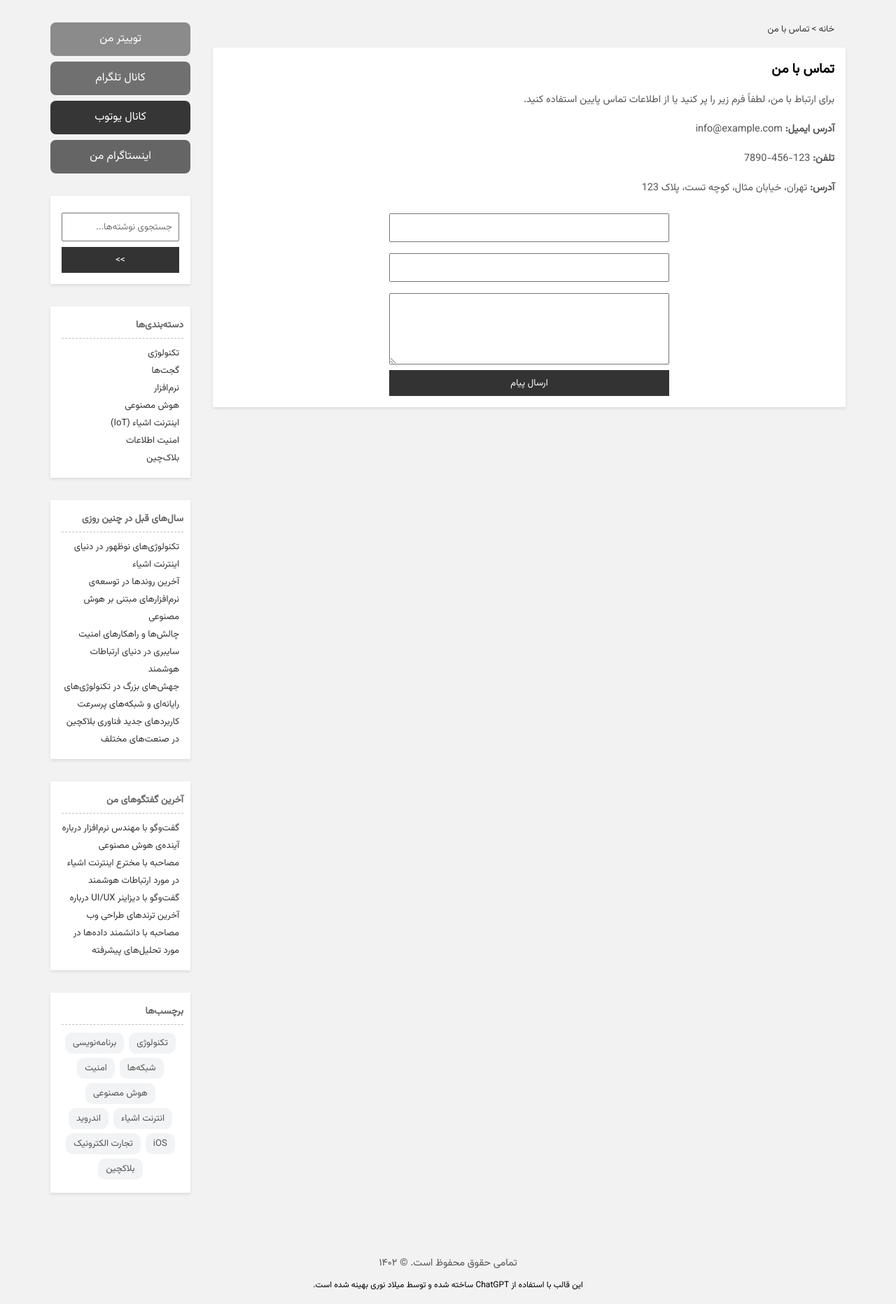
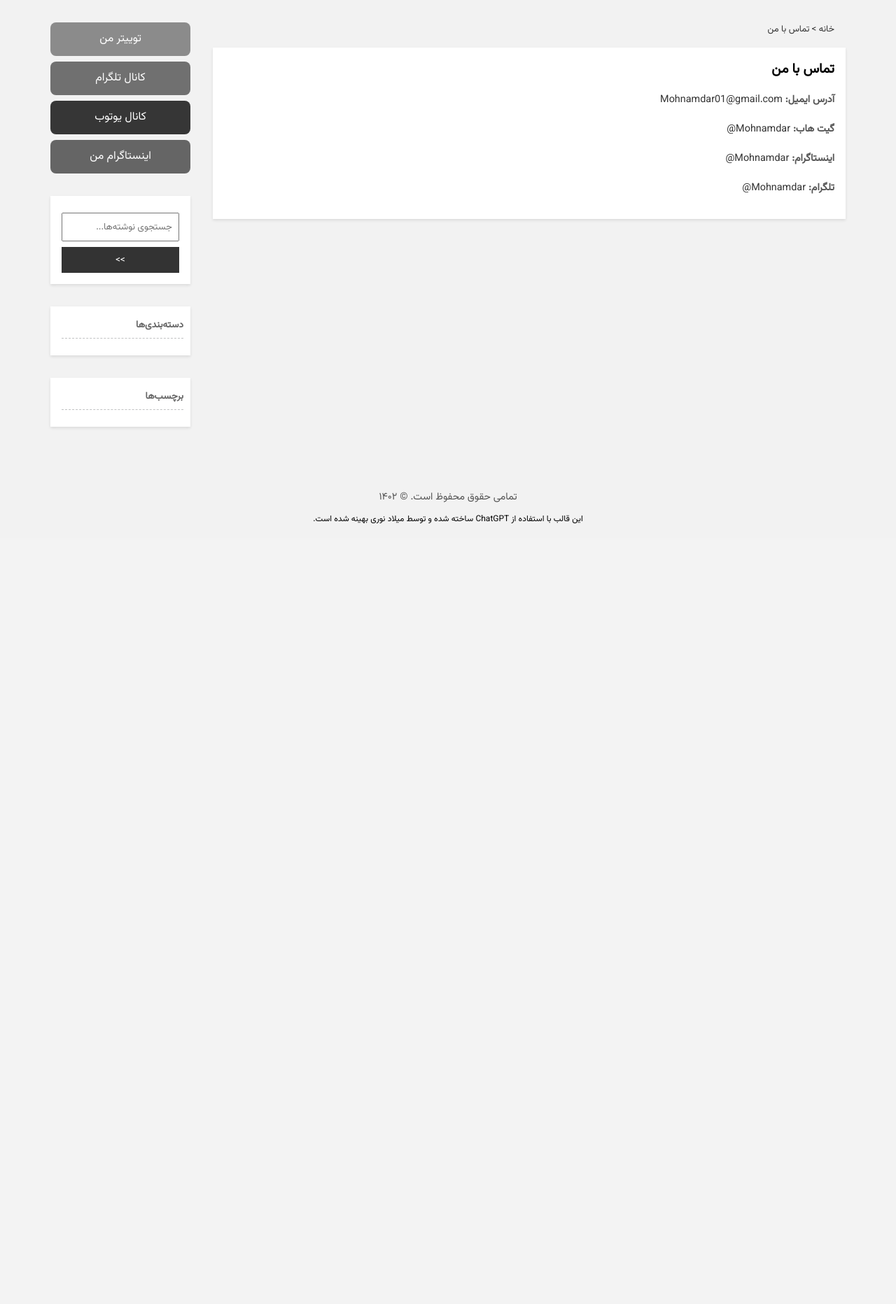
Before and after one commit to MohNamdar/Blogino, a Django app: page /contact/ in a window 1280 px wide. Shown: the part 166-2030 px from the top of the page at 70% size. After the commit the page ends 914 px from the top, so only its background shows below. Run offline with Django 5.2, Linux system fonts and the light colour scheme; data that the repository does not hold is empty; parts of the project's set-up code (start-up, migrations or seed data) failed here and were passed over; some web fonts are replaced.

Commit message:
change contact content

```diff
--- a/templates/blog/contact.html
+++ b/templates/blog/contact.html
@@ -1,6 +1,7 @@
 {% extends 'parent/base.html' %}
+{% load blog_tags %}
 
-{% block title %}تماس با ما{% endblock %}
+{% block title %}تماس با من{% endblock %}
 
 {% block head %}
     <!-- Document metadata-->
@@ -26,26 +27,18 @@
         <!-- Main content section-->
         <main>
             <!-- Breadcrumb navigation-->
-            <div class="breadcrumb"><a href="index.html">خانه</a> &gt;
+            <div class="breadcrumb"><a href="{% url 'blog:home' %}">خانه</a> &gt;
                 تماس با من
             </div>
             <section class="card">
                 <h2>تماس با من</h2>
-                <p>برای ارتباط با من، لطفاً فرم زیر را پر کنید یا از اطلاعات تماس پایین استفاده کنید.</p>
                 <div class="contact-info">
-                    <p><strong>آدرس ایمیل: </strong><span class="email">info@example.com</span></p>
-                    <p><strong>تلفن: </strong>123-456-7890</p>
-                    <p><strong>آدرس: </strong>تهران، خیابان مثال، کوچه تست، پلاک 123</p>
+                    <p><strong>آدرس ایمیل: </strong><a href="mailto:Mohnamdar01@gmail.com">Mohnamdar01@gmail.com</a></p>
+                    <p><strong>گیت هاب: </strong><a href="https://github.com/MohNamdar">Mohnamdar@</a></p>
+                    <p><strong>اینستاگرام: </strong><a href="https://instagram.com/MohNamdar">Mohnamdar@</a></p>
+                    <p><strong>تلگرام: </strong><a href="https://t.me/MohNamdar">Mohnamdar@</a></p>
                 </div>
-                <form class="contact-form" action="submit_contact_form.php" method="post">
-                    <label for="name">نام:</label>
-                    <input id="name" type="text" name="name" required>
-                    <label for="email">ایمیل:</label>
-                    <input id="email" type="email" name="email" required>
-                    <label for="message">پیام:</label>
-                    <textarea id="message" name="message" rows="4" required></textarea>
-                    <button type="submit">ارسال پیام</button>
-                </form>
+
             </section>
         </main>
         <!-- Sidebar-->
@@ -62,53 +55,12 @@
             </div>
             <div class="card">
                 <h5 class="sidebar-card-title">دسته‌بندی‌ها</h5>
-                <ul>
-                    <li><a href="article-list.html">تکنولوژی</a></li>
-                    <li><a href="article-list.html">گجت‌ها</a></li>
-                    <li><a href="article-list.html">نرم‌افزار</a></li>
-                    <li><a href="article-list.html">هوش مصنوعی</a></li>
-                    <li><a href="article-list.html">اینترنت اشیاء (IoT)</a></li>
-                    <li><a href="article-list.html">امنیت اطلاعات</a></li>
-                    <li><a href="article-list.html">بلاک‌چین</a></li>
-                    <!-- Add more categories as needed-->
-                </ul>
-            </div>
-            <div class="card">
-                <h5 class="sidebar-card-title">سال‌های قبل در چنین روزی</h5>
-                <ul>
-                    <li><a href="article-single.html">تکنولوژی‌های نوظهور در دنیای اینترنت اشیاء</a></li>
-                    <li><a href="article-single.html">آخرین روند‌ها در توسعه‌ی نرم‌افزارهای مبتنی بر هوش مصنوعی</a></li>
-                    <li><a href="article-single.html">چالش‌ها و راهکارهای امنیت سایبری در دنیای ارتباطات هوشمند</a></li>
-                    <li><a href="article-single.html">جهش‌های بزرگ در تکنولوژی‌های رایانه‌ای و شبکه‌های پرسرعت</a></li>
-                    <li><a href="article-single.html">کاربردهای جدید فناوری بلاکچین در صنعت‌های مختلف</a></li>
-                    <!-- Add more articles as needed-->
-                </ul>
-            </div>
-            <div class="card">
-                <h5 class="sidebar-card-title">آخرین گفتگوهای من</h5>
-                <ul>
-                    <li><a href="#">گفت‌و‌گو با مهندس نرم‌افزار درباره آینده‌ی هوش مصنوعی</a></li>
-                    <li><a href="#">مصاحبه با مخترع اینترنت اشیاء در مورد ارتباطات هوشمند</a></li>
-                    <li><a href="#">گفت‌و‌گو با دیزاینر UI/UX درباره آخرین ترند‌های طراحی وب</a></li>
-                    <li><a href="#">مصاحبه با دانشمند داده‌ها در مورد تحلیل‌های پیشرفته</a></li>
-                    <!-- Add more conversations as needed-->
-                </ul>
+                {% category_list %}
             </div>
             <!-- Tags Section-->
             <div class="card">
                 <h5 class="sidebar-card-title">برچسب‌ها</h5>
-                <ul class="tags-list">
-                    <li><a href="article-list.html">تکنولوژی</a></li>
-                    <li><a href="article-list.html">برنامه‌نویسی</a></li>
-                    <li><a href="article-list.html">شبکه‌ها</a></li>
-                    <li><a href="article-list.html">امنیت</a></li>
-                    <li><a href="article-list.html">هوش مصنوعی</a></li>
-                    <li><a href="article-list.html">انترنت اشیاء</a></li>
-                    <li><a href="article-list.html">اندروید</a></li>
-                    <li><a href="article-list.html">iOS</a></li>
-                    <li><a href="article-list.html">تجارت الکترونیک</a></li>
-                    <li><a href="article-list.html">بلاکچین</a></li>
-                </ul>
+                {% tags_list %}
             </div>
         </aside>
     </div>
```
